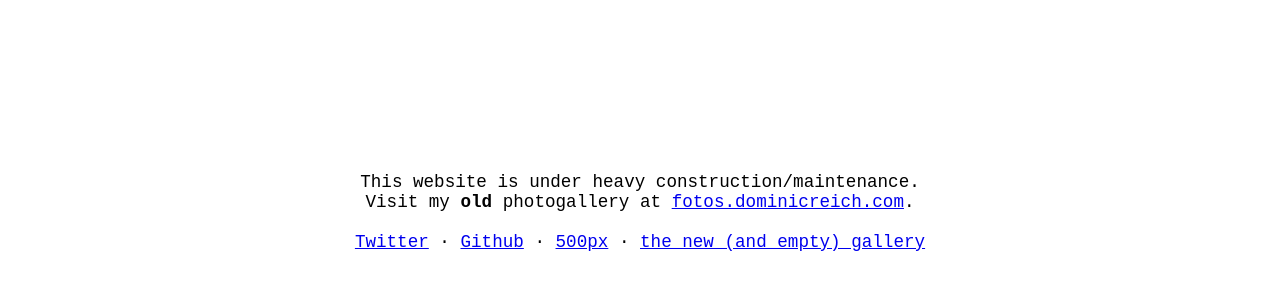
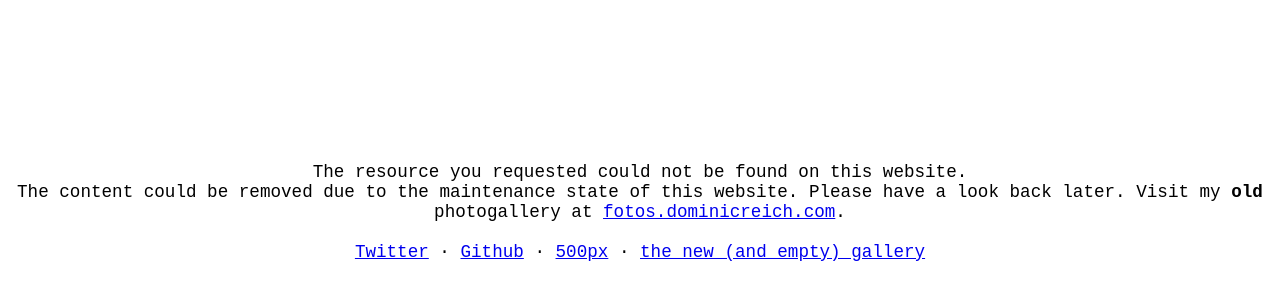
Before and after one commit to freefallcid/web-maintenance, a plain HTML site: page dist/404.html in a window 1280 px wide. Shown: the part 196-496 px from the top of the page. Drawn offline with Linux system fonts and the light colour scheme.

Commit message:
updates 404 page

```diff
--- a/dist/404.html
+++ b/dist/404.html
@@ -5,7 +5,7 @@
     <meta name='MobileOptimized' content='320'>
     <meta name='viewport' content='width=device-width, initial-scale=1, maximum-scale=1'>
 
-    <title>DOMINICREICH.COM - WARTUNGSARBEITEN</title>
+    <title>DOMINICREICH.COM - MAINTENANCE - ERROR 404</title>
     <style>
         .center {
             font-family: Input, Monospace, fixed;
@@ -66,12 +66,14 @@
   </head>
   <body>
     <div class="center">
-        <p>This website is under heavy construction/maintenance.<br>
-        Visit my <strong>old</strong> photogallery at <a href="https://fotos.dominicreich.com">fotos.dominicreich.com</a>.<br><br>
-        <a href="https://twitter.com/freefall0">Twitter</a> &middot;
-        <a href="https://github.com/freefallcid">Github</a> &middot;
-        <a href="https://500px.com/drtom">500px</a> &middot;
-        <a href="https://drtom0.myds.me/photo/#!Albums">the new (and empty) gallery</a></p>
+      <p>The resource you requested could not be found on this website.<br>
+      The content could be removed due to the maintenance state of this website. Please have a look
+      back later.
+      Visit my <strong>old</strong> photogallery at <a href="https://fotos.dominicreich.com">fotos.dominicreich.com</a>.<br><br>
+      <a href="https://twitter.com/freefall0">Twitter</a> &middot;
+      <a href="https://github.com/freefallcid">Github</a> &middot;
+      <a href="https://500px.com/drtom">500px</a> &middot;
+      <a href="https://drtom0.myds.me/photo/#!Albums">the new (and empty) gallery</a></p>
     </div>
   </body>
 </html>
```
